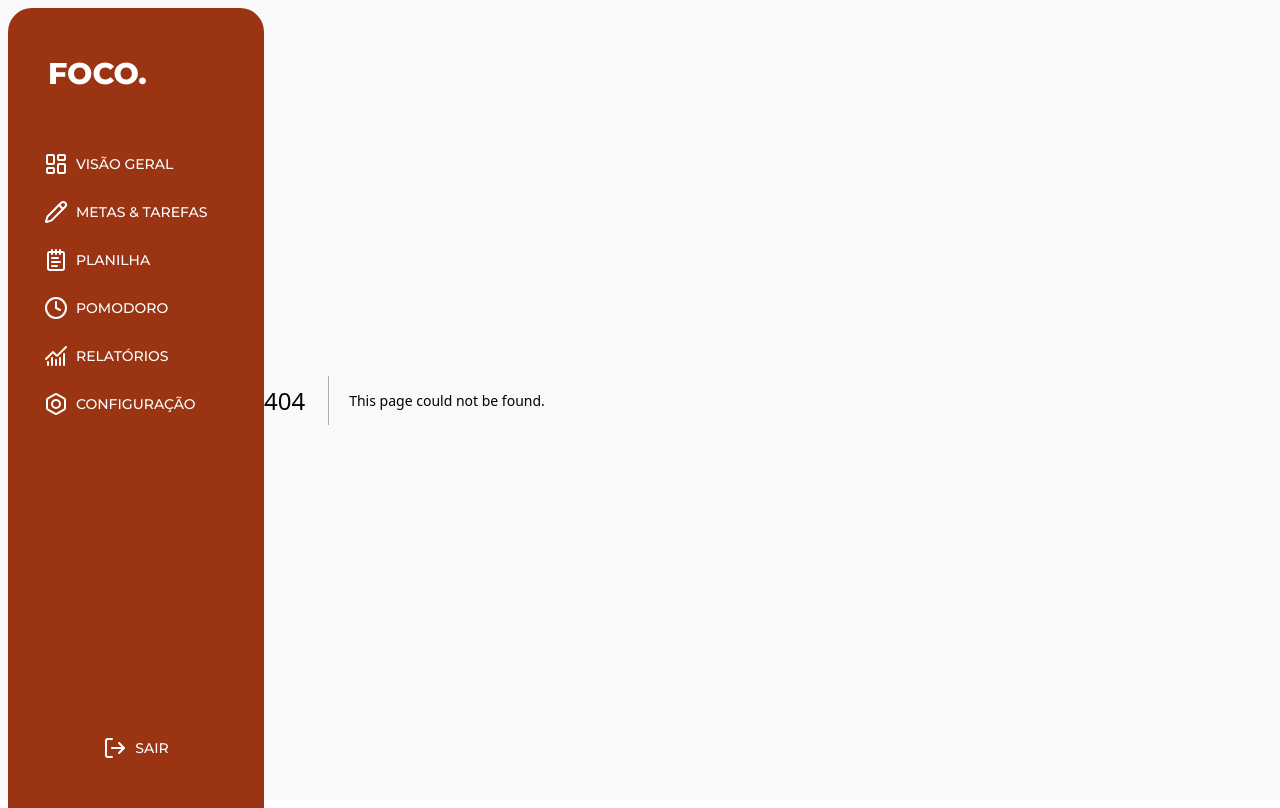
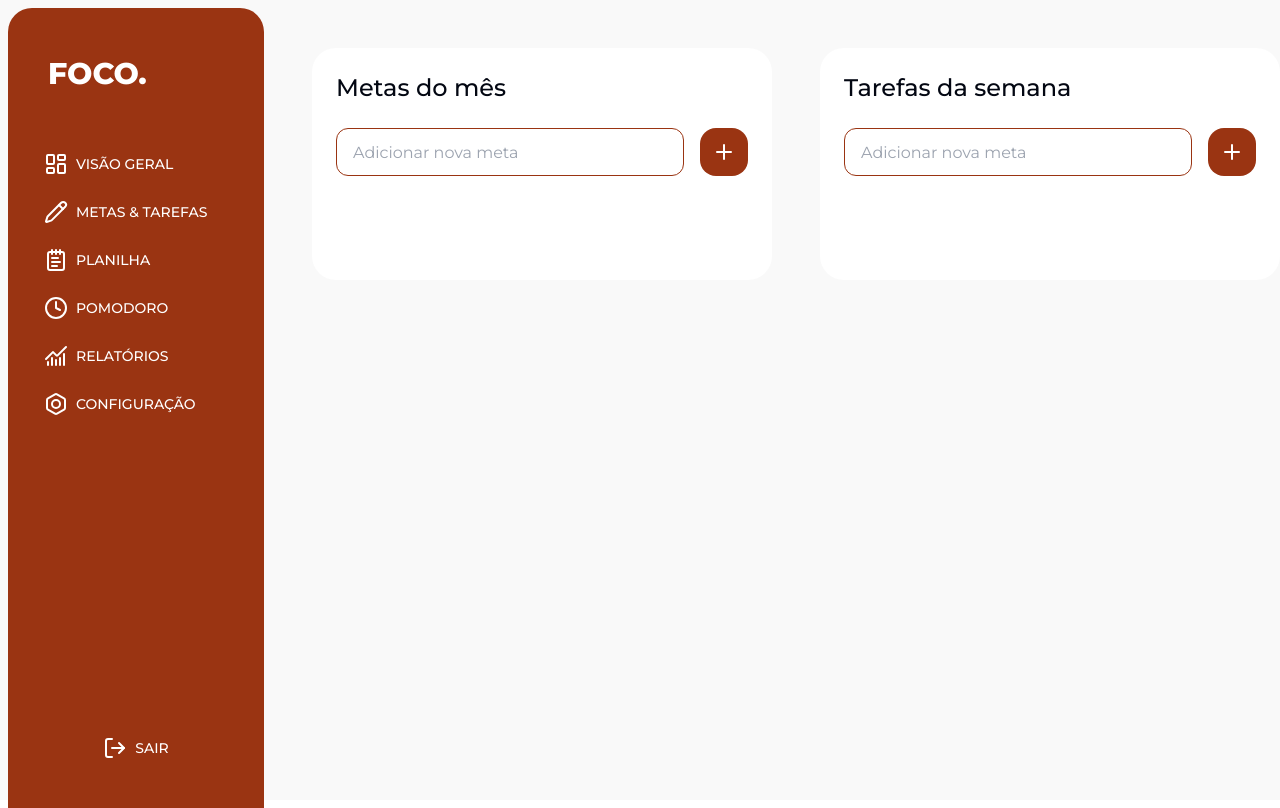
Before and after one commit to karinanuunes/app-foco, a Next.js app: page /todolist in a window 1280 px wide. Before the commit this address had no page. Built offline with nearby package versions, Linux system fonts and the light colour scheme.

Commit message:
feat: add new page for to do list

```diff
--- /dev/null
+++ b/src/app/todolist/page.tsx
@@ -0,0 +1,89 @@
+"use client";
+
+import { Plus } from "lucide-react";
+import Tasks from "../dashboard/(components)/tasks";
+import { useState } from "react";
+
+const ToDoListPage = () => {
+  const [task, setTask] = useState("");
+  const getTasks = localStorage.getItem("tasks");
+  const storagedTasks = getTasks ? JSON.parse(getTasks) : [];
+
+  const [goal, setGoal] = useState("");
+  const getGoals = localStorage.getItem("goals");
+  const storagedGoals = getGoals ? JSON.parse(getGoals) : [];
+
+  const tasks: string[] = [];
+  const goals: string[] = [];
+
+  const handleTask = () => {
+    tasks.push(task);
+    storageTasksLocal(tasks);
+    setTask("");
+  };
+
+  const handleGoal = () => {
+    goals.push(goal);
+    storageGoalsLocal(goals);
+    setGoal("");
+  };
+
+  const storageTasksLocal = (tasks: string[]) => {
+    localStorage.setItem("tasks", JSON.stringify([...storagedTasks, ...tasks]));
+  };
+
+  const storageGoalsLocal = (goals: string[]) => {
+    localStorage.setItem("goals", JSON.stringify([...storagedGoals, ...goals]));
+  };
+
+  return (
+    <>
+      <div className="flex flex-col flex-1 m-12 p-6 gap-8 w-full h-fit bg-white rounded-3xl">
+        <div className="flex flex-col gap-6">
+          <h1 className="text-2xl font-medium">Metas do mês</h1>
+          <div className="flex gap-4">
+            <input
+              type="text"
+              value={goal}
+              onChange={(e) => setGoal(e.target.value)}
+              placeholder="Adicionar nova meta"
+              className="w-full h-12 p-4 border border-orange-800 rounded-xl outline-none"
+            />
+            <button
+              className="bg-orange-800 text-white p-3 rounded-2xl text-xl"
+              onClick={handleGoal}
+              onDragEnter={handleGoal}
+            >
+              <Plus />
+            </button>
+          </div>
+        </div>
+        <Tasks tasks={storagedGoals} />
+      </div>
+      <div className="flex flex-col flex-1 mt-12 p-6 gap-8 w-full h-fit bg-white rounded-3xl">
+        <div className="flex flex-col gap-6">
+          <h1 className="text-2xl font-medium">Tarefas da semana</h1>
+          <div className="flex gap-4">
+            <input
+              type="text"
+              value={task}
+              onChange={(e) => setTask(e.target.value)}
+              placeholder="Adicionar nova meta"
+              className="w-full h-12 p-4 border border-orange-800 rounded-xl outline-none"
+            />
+            <button
+              className="bg-orange-800 text-white p-3 rounded-2xl text-xl"
+              onClick={handleTask}
+              onDragEnter={handleTask}
+            >
+              <Plus />
+            </button>
+          </div>
+        </div>
+        <Tasks tasks={storagedTasks} />
+      </div>
+    </>
+  );
+};
+
+export default ToDoListPage;
--- a/src/components/ui/menu.tsx
+++ b/src/components/ui/menu.tsx
@@ -23,7 +23,7 @@ const Menu = () => {
             VISÃO GERAL
           </Link>
           <Link
-            href={"/"}
+            href={"/todolist"}
             className="text-sm font-medium text-white flex items-center gap-2 pl-6 py-3 mx-3 rounded-[64px] hover:bg-[#f9f9f9] hover:text-orange-800"
           >
             <Pencil />
```
